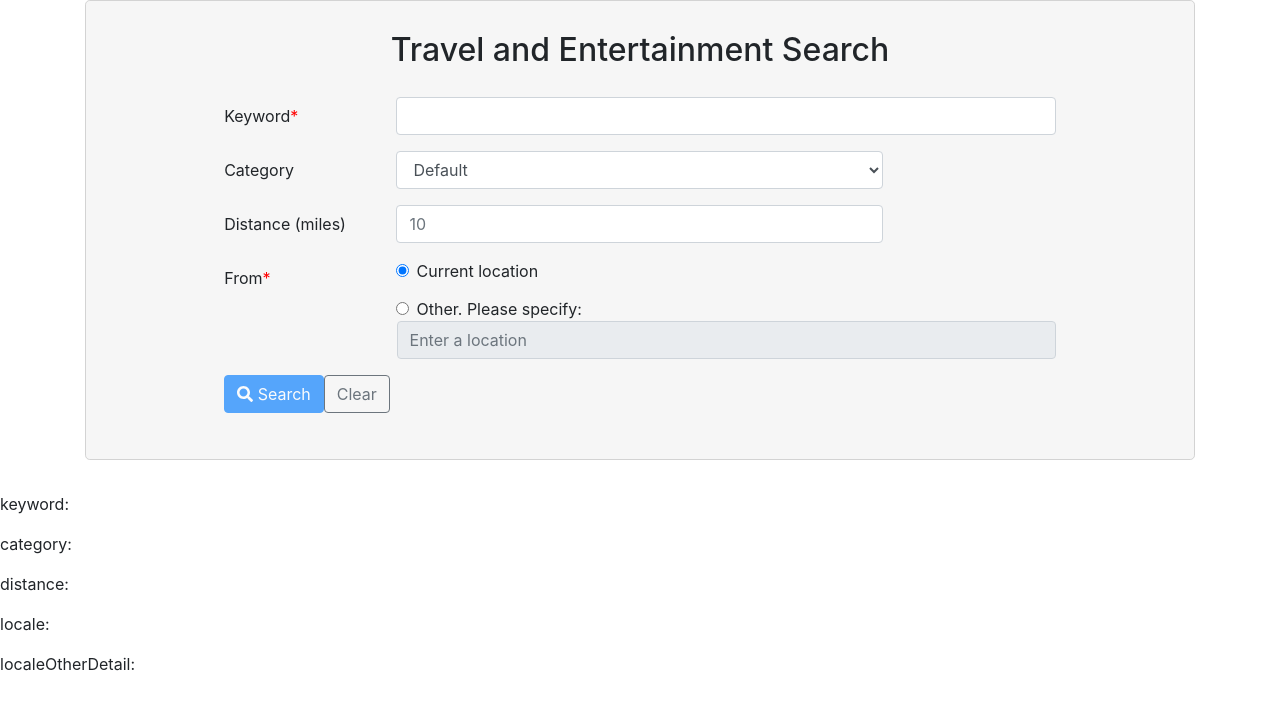
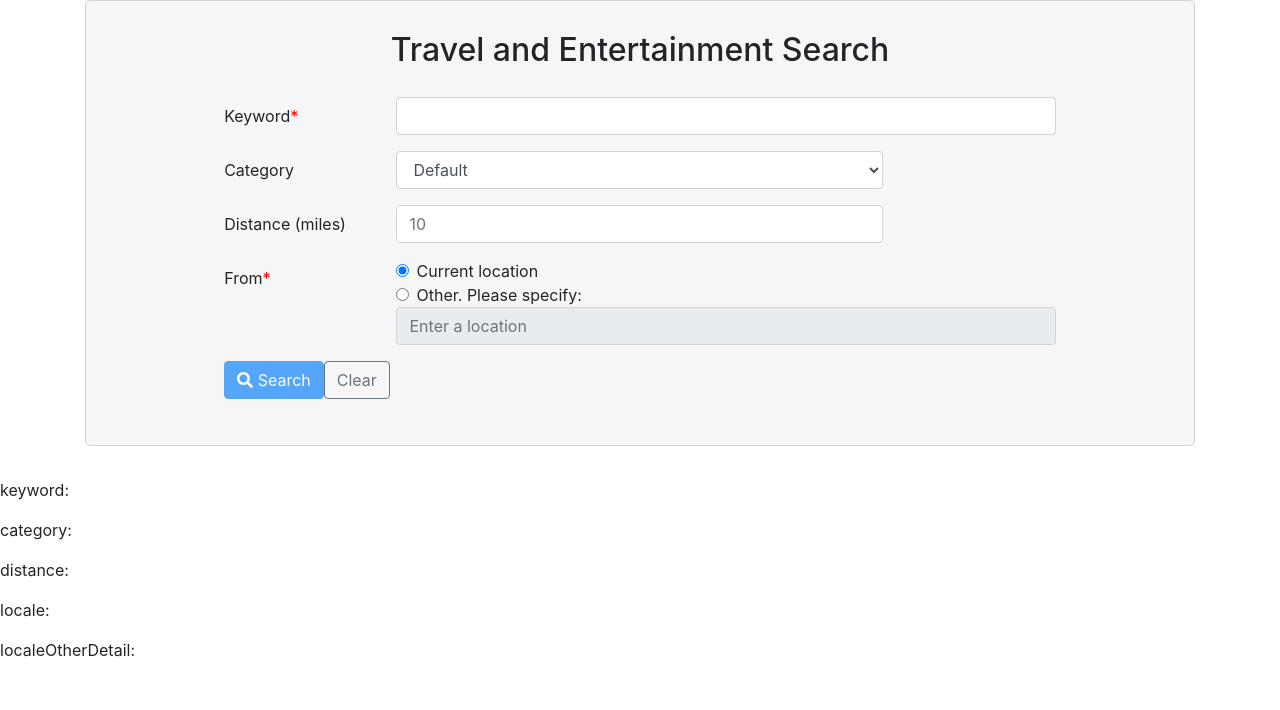
Before and after one commit to shang-fu/travel-entertainment-search, an Angular app: page / in a window 1280 px wide. Shown: the top 710 px of the page. Built offline with nearby package versions, Linux system fonts and the light colour scheme.

Commit message:
final version form

```diff
--- a/src/app/app-form/app-form.component.css
+++ b/src/app/app-form/app-form.component.css
@@ -1,7 +1,4 @@
-.myCustomRow {
-  margin-bottom: 0;
-  /*height: 24px;*/
-}
+
 
 .myCustomContainer {
   margin-left: 20px;
--- a/src/app/app-form/app-form.component.html
+++ b/src/app/app-form/app-form.component.html
@@ -1,7 +1,6 @@
 <div class="container">
   <div class="jumbotron myCustomJumbotron">
     <div class="myCustomContainer">
-
       <form (ngSubmit)="onSubmit(f)" #f="ngForm">
         <div ngModelGroup="searchData">
           <h2 class="myCustomHeading">Travel and Entertainment Search</h2>
@@ -14,6 +13,7 @@
             </div>
             <div class="col-sm-1"></div>
           </div>
+
 
           <div class="form-group row">
             <div class="col-sm-1"></div>
@@ -52,6 +52,8 @@
               </select>
             </div>
           </div>
+
+
           <div class="form-group row">
             <div class="col-sm-1"></div>
             <label for="distance" class="col-sm-2 col-form-label">Distance (miles)</label>
@@ -59,41 +61,32 @@
               <input type="text" class="form-control" id="distance" placeholder="10" ngModel name="distance">
             </div>
           </div>
-    <div class="form-group row myCustomRow">
+
+
+          <div class="form-group row">
             <div class="col-sm-1"></div>
             <label class="col-sm-2 col-form-label">From<span class="redSPot">*</span></label>
-      <div class="col-sm-5">
+            <div class="col-sm-8">
               <div class="form-check">
                 <input class="form-check-input" type="radio" name="locale" id="radios1" value="current" [(ngModel)]="defaultLocale">
                 <label class="form-check-label" for="radios1">
                   Current location
                 </label>
               </div>
-      </div>
-    </div>
-    <div class="form-group row myCustomRow">
-      <div class="col-sm-1"></div>
-      <label class="col-sm-2 col-form-label"></label>
-      <div class="col-sm-5">
               <div class="form-check">
                 <input class="form-check-input" type="radio" name="locale" id="radios2" value="other" [(ngModel)]="defaultLocale">
                 <label class="form-check-label" for="radios2">
                   Other. Please specify:
                 </label>
               </div>
-      </div>
-    </div>
-
-    <div class="form-group row justify-content-end">
-      <div class="col-sm-8">
               <input type="text" class="form-control"
                      id="localeOtherDetail" placeholder="Enter a location"
                      ngModel name="localeOtherDetail"
                      [disabled]="defaultLocale == 'current'" required #locationDetail="ngModel">
               <span class="myform-text" *ngIf="defaultLocale != 'current' && !locationDetail.valid && locationDetail.touched">Please enter a location.</span>
             </div>
-      <div class="col-sm-1"></div>
           </div>
+
 
           <div class="form-group row">
             <div class="col-sm-1"></div>
@@ -106,6 +99,8 @@
               <button type="button" class="btn btn-outline-secondary" (click)="onClear()">Clear</button>
             </div>
           </div>
+
+
         </div>
       </form>
     </div>
```
Lines whose indentation alone changed are shown as unchanged.
